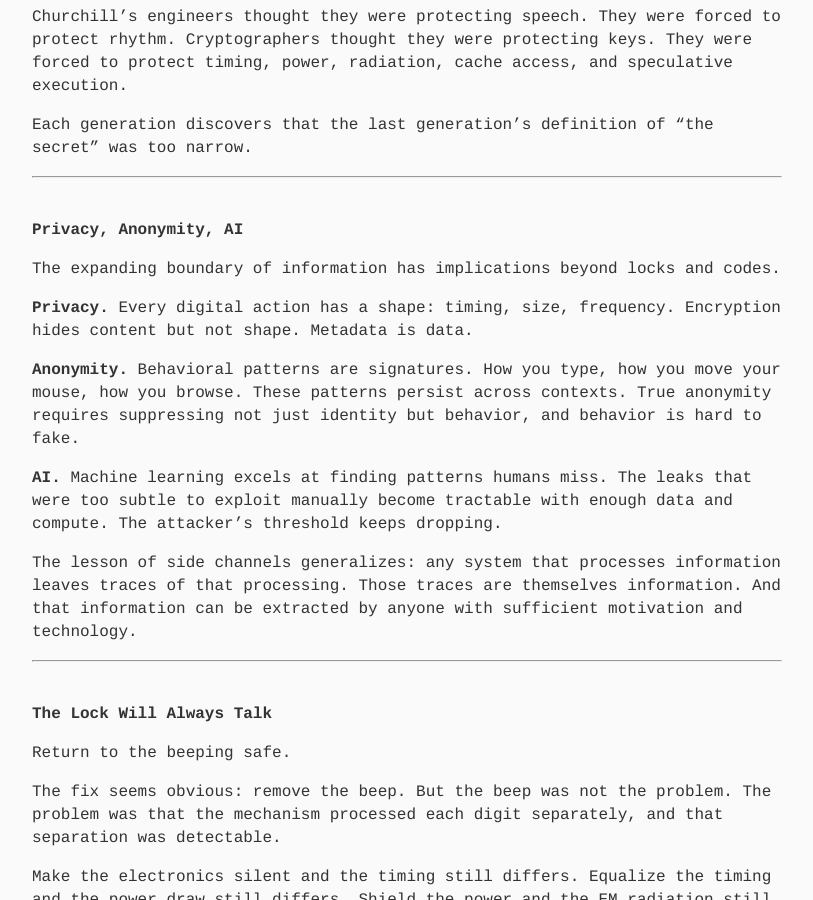
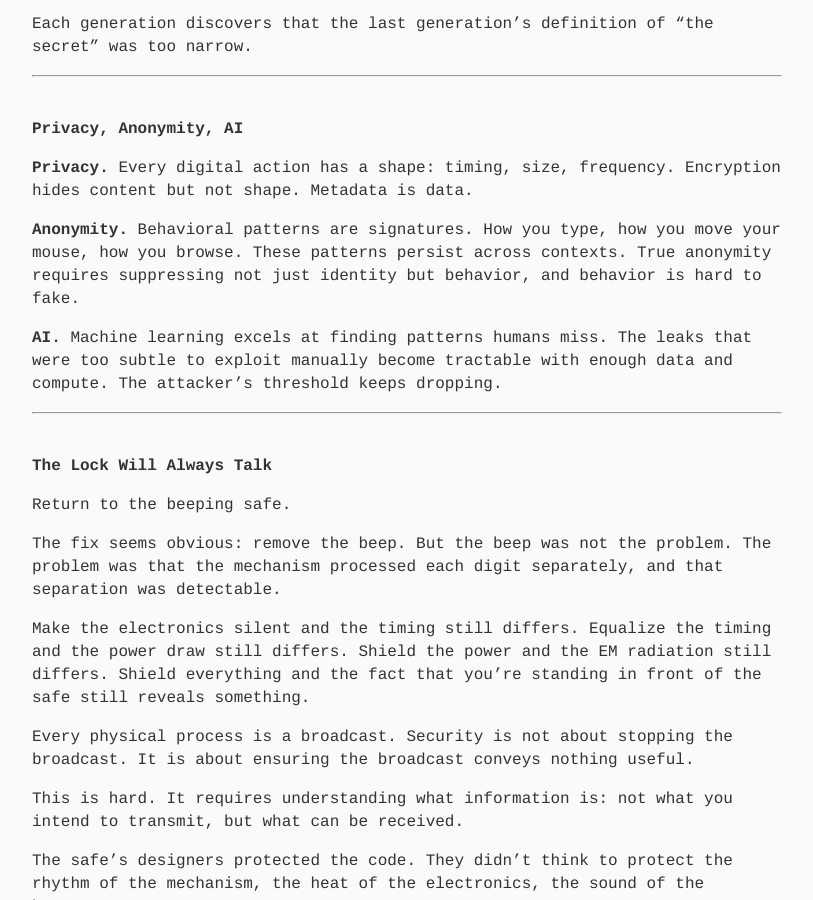
Before and after one commit to gcol33/blog, a Jekyll site: the page built from _posts/2025-12-06-leaky-locks.md, in a window 1280 px wide and 900 px high, scrolled down 6210 px. Shown: the whole window, without its empty margins (233-1046 px from the left). Built offline with Jekyll 4.4.1, drawn with Linux system fonts in a browser that asks for light colours; some web fonts are replaced; some of the changed text lies outside the part shown.

Commit message:
Cut AI summary filler lines
🤖 Generated with [Claude Code](https://claude.com/claude-code)

Co-Authored-By: Claude Opus 4.5 <noreply@anthropic.com>

```diff
--- a/_posts/2025-12-06-leaky-locks.md
+++ b/_posts/2025-12-06-leaky-locks.md
@@ -260,13 +260,9 @@ The safe's beep reduces uncertainty about which digit is correct. The computatio
 
 None of these channels were designed. All of them communicate.
 
-The lesson is uncomfortable: information is not a property of what you *intend* to reveal. It's a property of what can be *inferred* from what you do.
-
 ---
 
 ## The Shape of Everything
-
-The deepest consequences go beyond cryptography.
 
 **Netflix and traffic analysis.** Your video stream is encrypted. An eavesdropper sees only noise. But the *pattern* of the traffic (packet sizes, timing, bitrate changes) correlates with what you're watching. Researchers have identified specific movies from encrypted Netflix streams with over 99% accuracy.
 
@@ -413,15 +409,11 @@ Each generation discovers that the last generation's definition of "the secret"
 
 ## Privacy, Anonymity, AI
 
-The expanding boundary of information has implications beyond locks and codes.
-
 **Privacy.** Every digital action has a shape: timing, size, frequency. Encryption hides content but not shape. Metadata is data.
 
 **Anonymity.** Behavioral patterns are signatures. How you type, how you move your mouse, how you browse. These patterns persist across contexts. True anonymity requires suppressing not just identity but behavior, and behavior is hard to fake.
 
 **AI.** Machine learning excels at finding patterns humans miss. The leaks that were too subtle to exploit manually become tractable with enough data and compute. The attacker's threshold keeps dropping.
-
-The lesson of side channels generalizes: any system that processes information leaves traces of that processing. Those traces are themselves information. And that information can be extracted by anyone with sufficient motivation and technology.
 
 ---
 
```
